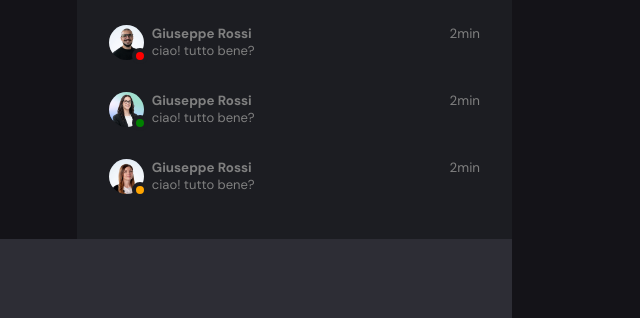
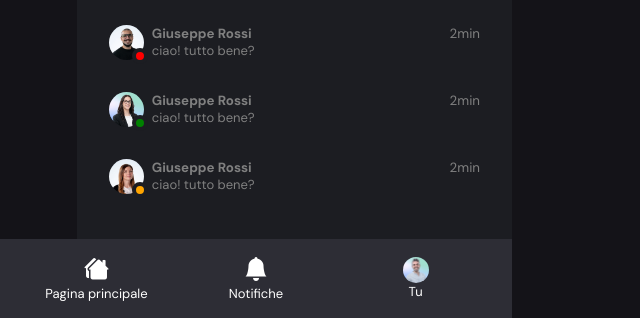
Before and after one commit to pietrobertino/htmlcss-discord-chat, a plain HTML site: page index.html in a window 1280 px wide. Shown: the part 482-800 px from the top of the page, without its empty margins (0-640 px from the left). Drawn offline with nearby package versions, Linux system fonts and the light colour scheme.

Commit message:
add footer

```diff
--- a/css/style.css
+++ b/css/style.css
@@ -219,6 +219,30 @@ body {
         bottom: 0%;
         left: 0%;
         right: 0%;
+        display: flex;
+        justify-content: space-evenly;
+        align-items: center;
+        padding: 1rem;
+
+        .footer-btn {
+            display: flex;
+            flex-direction: column;
+            align-items: center;
+            width: 33%;
+
+            img{
+                border-radius: 50%;
+            }
+
+            i{
+                font-size: 1.5rem;
+            }
+
+            div {
+                font-size: small;
+            }
+        }
+
     }
 
 }
--- a/index.html
+++ b/index.html
@@ -278,6 +278,21 @@
 
         <footer>
 
+            <div class="footer-btn">
+                <i class="bi bi-houses-fill"></i>
+                <div>Pagina principale</div>
+            </div>
+
+            <div class="footer-btn">
+                <i class="bi bi-bell-fill"></i>
+                <div>Notifiche</div>
+            </div>
+
+            <div class="footer-btn">
+                <img width="26" src="./img/profile1.webp" alt="">
+                <div>Tu</div>
+            </div>
+
         </footer>
 
     </div>
```
